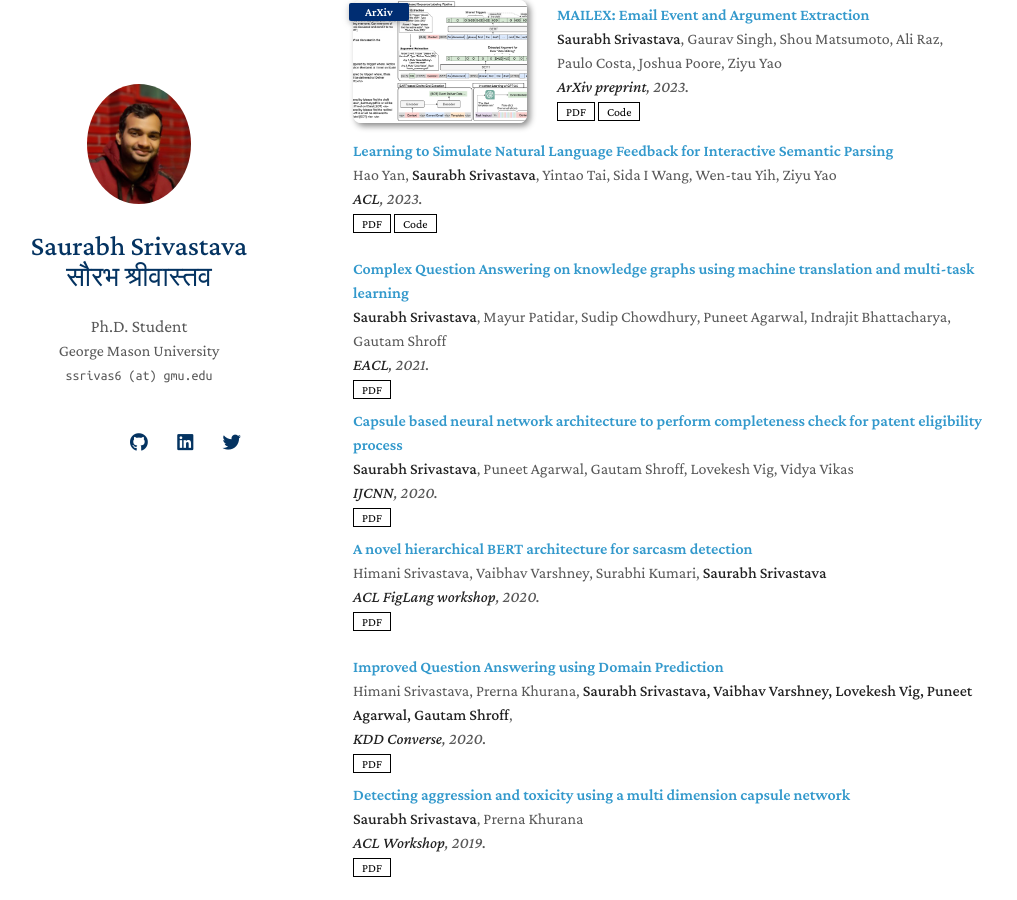
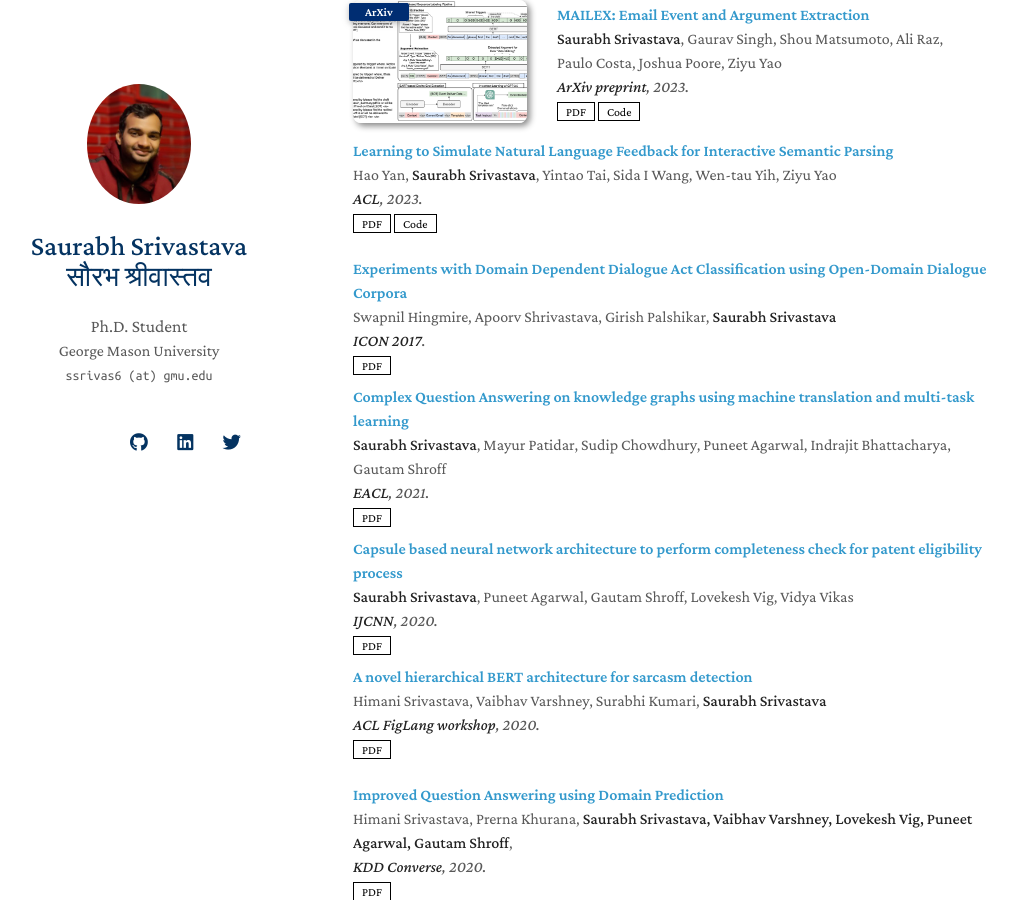
Before and after one commit to salokr/salokr.github.io, a Jekyll site: the page built from index.md, in a window 1280 px wide and 900 px high, scrolled down 1204 px. Shown: the whole window, without its empty margins (137-1154 px from the left). Built offline with Jekyll 4.4.1, drawn with Linux system fonts in a browser that asks for light colours; nearby versions of some CDN libraries; a style sheet for code colours, icons or effects is not loaded; our own code applies the rules of GitHub Pages for plain Markdown files.

Commit message:
Update publications.md

```diff
--- a/_includes/publications.md
+++ b/_includes/publications.md
@@ -51,8 +51,16 @@
     </div>
   </div>
   </li>
-
-
+    <li>
+  <div class="col-sm-9" style="position: relative;padding-right: 15px;padding-left: 20px;">
+    <div class="title"><a href="https://aclanthology.org/W17-7538.pdf">Experiments with Domain Dependent Dialogue Act Classification using Open-Domain Dialogue Corpora</a></div>
+    <div class="author">Swapnil Hingmire, Apoorv Shrivastava, Girish Palshikar, <strong>Saurabh Srivastava</strong></div>
+    <div class="periodical"><em><strong>ICON 2017</strong>.</em></div>
+    <div class="links">
+      <a href="https://aclanthology.org/W17-7538.pdf" class="btn btn-sm z-depth-0" role="button" target="_blank" style="font-size:12px;">PDF</a>
+    </div>
+  </div>
+</li>
   <li>
   <div class="col-sm-9" style="position: relative;padding-right: 15px;padding-left: 20px;">
     <div class="title"><a href="https://aclanthology.org/2021.eacl-main.300/">Complex Question Answering on knowledge graphs using machine translation and multi-task learning</a></div>
```
